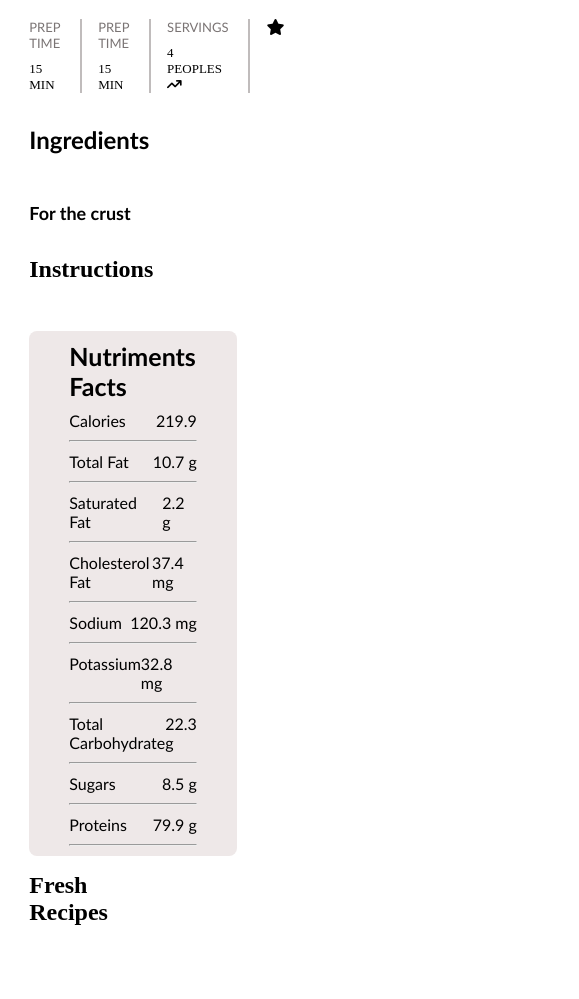
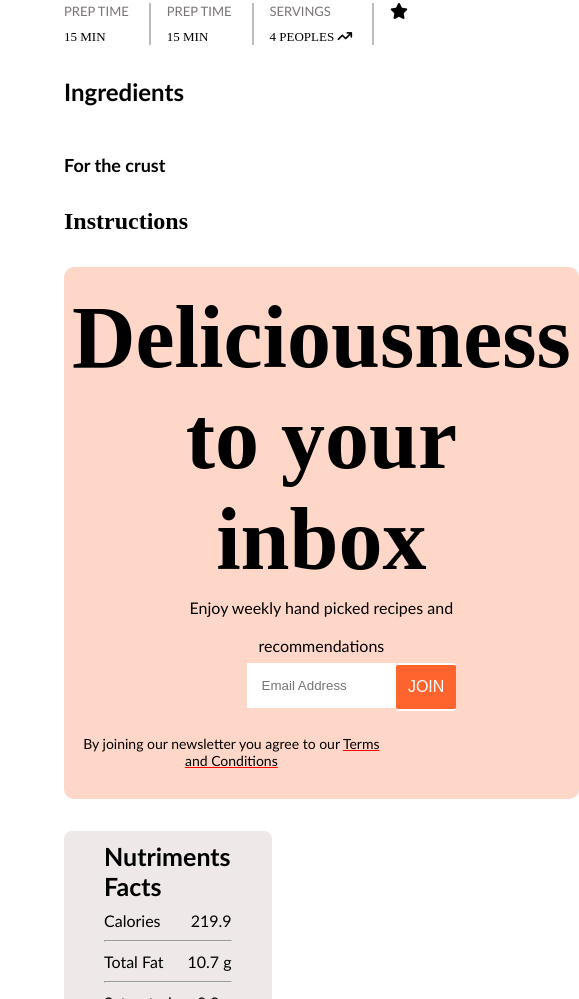
Before and after one commit to dorinengabdoh/js-Meal-DB, a website built with Vite: page details.html in a window 390 px wide. Shown: the part 578-1577 px from the top of the page, 579 px wide, since content can reach past the window. Built offline with nearby package versions, Linux system fonts and the light colour scheme; no server answers.

Commit message:
going media query

```diff
--- a/details.html
+++ b/details.html
@@ -228,6 +228,16 @@
               </p>
             </div> -->
         </div>
+        <section6 class="sect6">
+          <strong class="big">Deliciousness <br>to your inbox</strong>
+          <p class="bold">Enjoy weekly hand picked recipes and <br> <br>recommendations</p>
+          <div class="main3">
+            <input type="email" placeholder="Email Address">
+            <button class="join">JOIN</button>
+          </div>
+          <span class="write">By joining our newsletter you agree to our <label class="underline">Terms and
+              Conditions</label></span>
+        </section6>
       </div>
 
       <div class="all2">
@@ -345,16 +355,7 @@
             </div>
           </div> -->
         </div>
-        <!-- <section6 class="sect6">
-          <strong class="big">Deliciousness <br>to your inbox</strong>
-          <p class="bold">Enjoy weekly hand picked recipes and <br> <br>recommendations</p>
-          <div class="main3">
-            <input type="email" placeholder="Email Address">
-            <button class="join">JOIN</button>
-          </div>
-          <span class="write">By joining our newsletter you agree to our <label class="underline">Terms and
-              Conditions</label></span>
-        </section6> -->
+
       </div>
     </div>
     <div class="footer">
--- a/styles.css
+++ b/styles.css
@@ -282,12 +282,11 @@ hr {
   padding-top: 20px;
   padding-bottom: 30px;
   margin-top: 1rem;
-  width: fit-content;
+  width: 20%;
   border-radius: 10px;
-  margin-left: -3rem;
   padding-left: 8px;
   padding-right: 8px;
-  min-width: fit-content;
+
 }
 
 .big {
@@ -374,6 +373,16 @@ button {
     width: 2%;
   }
 
+  .sect6 {
+    width: fit-content;
+    margin-right: 5rem;
+  }
+
+  .container{
+    margin-left: 4rem;
+    width: 90%;
+  }
+
   .all {
     width: 100%;
     display: grid;
```
